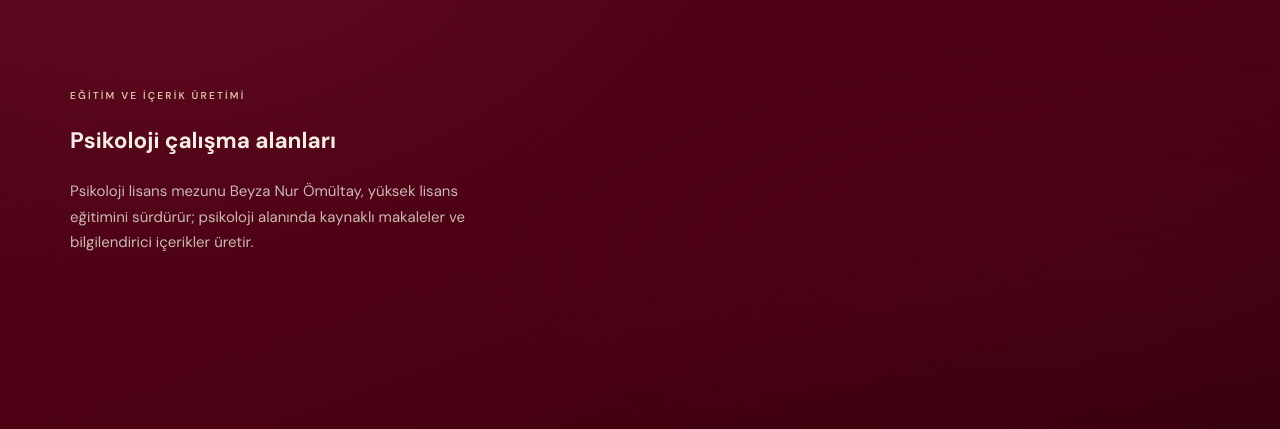
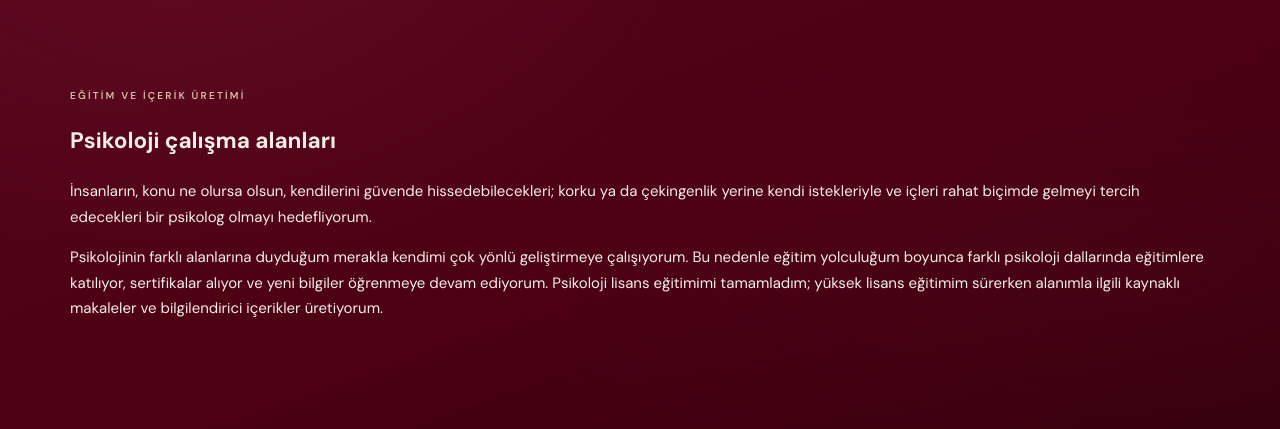
Before and after one commit to oguzhansurer/BlogPage, a plain HTML site: page calisma-alanlari.html in a window 1280 px wide. Shown: the part 116-545 px from the top of the page. Drawn offline with nearby package versions, Linux system fonts and the light colour scheme; no server answers.

Commit message:
Expand study areas introduction

```diff
--- a/calisma-alanlari.html
+++ b/calisma-alanlari.html
@@ -19,7 +19,7 @@
 <header class="wrap nav"><a class="brand" href="/"><span class="brandmark" aria-hidden="true"><svg class="psychologist-logo" viewBox="0 0 48 48" aria-hidden="true" focusable="false"><defs><linearGradient id="logoGold" x1="0" y1="0" x2="1" y2="1"><stop stop-color="#fff0d8"/><stop offset="1" stop-color="#d7a0ad"/></linearGradient></defs><circle cx="24" cy="24" r="21" fill="none" stroke="url(#logoGold)" stroke-opacity=".66" stroke-width="1.3"/><path d="M24 11.3a7 7 0 0 0-7 7v2.1a7 7 0 0 0 14 0v-2.1a7 7 0 0 0-7-7Zm-13 24.9c1.7-6.3 6.3-9.5 13-9.5s11.3 3.2 13 9.5" fill="none" stroke="url(#logoGold)" stroke-linecap="round" stroke-linejoin="round" stroke-width="2.2"/><path d="m35.8 8.2 1.1 3.3 3.3 1.1-3.3 1.1-1.1 3.3-1.1-3.3-3.3-1.1 3.3-1.1z" fill="#fff0d8"/></svg></span><span class="brandtext"><small>Psikolog</small>Beyza Nur Ömültay</span></a><nav class="navlinks"><a href="makaleler">Makaleler</a><a href="/#hakkimda">Hakkımda</a><a href="ozgecmis">Özgeçmiş</a><a href="kisa-notlar">Kısa Notlar</a><a href="calisma-alanlari" aria-current="page">Çalışma Alanları</a></nav><span class="hpr-mark" aria-label="H.P.R">H.P.R</span><a class="navcta" href="#iletisim">İletişime geç ↗</a></header>
 <main class="wrap" id="areasPage">
 <section class="section"><div class="eyebrow">Eğitim ve içerik üretimi</div><h1>Psikoloji çalışma alanları</h1>
-<p class="section-intro">Psikoloji lisans mezunu Beyza Nur Ömültay, yüksek lisans eğitimini sürdürür; psikoloji alanında kaynaklı makaleler ve bilgilendirici içerikler üretir.</p>
+<div class="areas-intro"><p>İnsanların, konu ne olursa olsun, kendilerini güvende hissedebilecekleri; korku ya da çekingenlik yerine kendi istekleriyle ve içleri rahat biçimde gelmeyi tercih edecekleri bir psikolog olmayı hedefliyorum.</p><p>Psikolojinin farklı alanlarına duyduğum merakla kendimi çok yönlü geliştirmeye çalışıyorum. Bu nedenle eğitim yolculuğum boyunca farklı psikoloji dallarında eğitimlere katılıyor, sertifikalar alıyor ve yeni bilgiler öğrenmeye devam ediyorum. Psikoloji lisans eğitimimi tamamladım; yüksek lisans eğitimim sürerken alanımla ilgili kaynaklı makaleler ve bilgilendirici içerikler üretiyorum.</p></div>
 </section>
 <section class="section"><div class="section-head"><div><div class="eyebrow">Özgeçmişte belirtilen</div><h2>Çalışma başlıkları</h2></div></div>
 <p class="areas-notice">Bilgilendirme: Bu başlıklar akademik ilgi ve içerik üretimini tanıtır; terapi veya klinik hizmet sunulduğu anlamına gelmez.</p><div class="cards" id="expertiseCards"></div></section>
```
